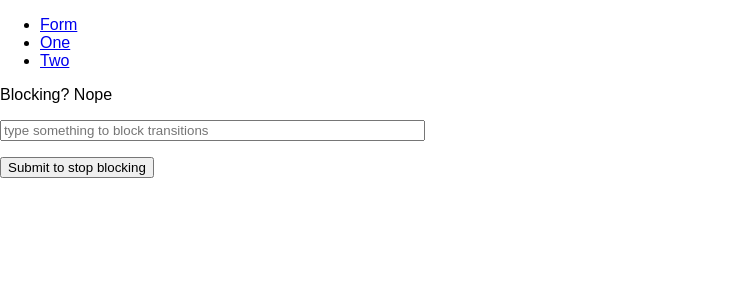
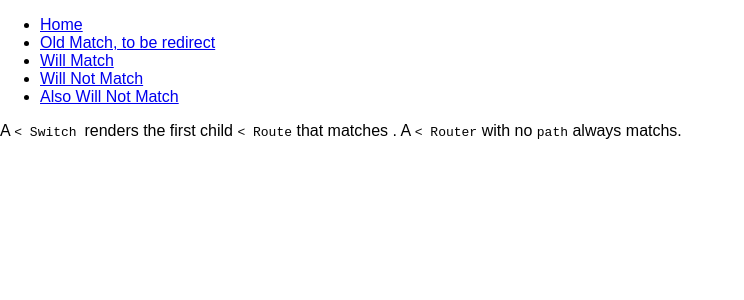
Before and after one commit to zhangfaliang/react-cli, a React (Create React App) app: page / in a window 1280 px wide. Shown: the top 300 px of the page, without its empty margins (0-744 px from the left). Built offline with nearby package versions, Linux system fonts and the light colour scheme.

Commit message:
add nomatch example

```diff
--- a/src/index.js
+++ b/src/index.js
@@ -14,7 +14,8 @@
   URLParameters,
   AuthExample,
   CustomLink,
-  PreventingTransitionsExample
+  PreventingTransitionsExample,
+  NoMatchExample
 } from './routers/index';
 
 const sagaMiddleware = createSagaMiddleware();
@@ -35,7 +36,7 @@
   // this function will be reused
   ReactDOM.render(
     <Provider store={store}>
-      <PreventingTransitionsExample />
+      <NoMatchExample />
     </Provider>,
     document.getElementById('root')
   );
--- /dev/null
+++ b/src/routers/NoMatch.js
@@ -0,0 +1,57 @@
+import React from 'react';
+import {
+  BrowserRouter as Router,
+  Route,
+  Link,
+  Switch,
+  Redirect
+} from 'react-router-dom';
+import listenPushPath from '../sagas/homeSaga';
+const Home = () => (
+  <p>
+    A <code>&lt; Switch </code> renders the first child <code>&lt; Route</code>{' '}
+    that matches . A <code>&lt; Router</code> with no <code>path</code> always
+    matchs.
+  </p>
+);
+
+const WillMatch = () => <h3> Matched!</h3>;
+
+const NoMatch = ({ location }) => (
+  <div>
+    <h3>
+      No match for <code>{location.pathname}</code>
+    </h3>
+  </div>
+);
+const NoMatchExample = () => (
+  <Router>
+    <div>
+      <ul>
+        <li>
+          <Link to="/">Home</Link>
+        </li>
+        <li>
+          <Link to="/old-match">Old Match, to be redirect</Link>
+        </li>
+        <li>
+          <Link to="/will-match">Will Match</Link>
+        </li>
+        <li>
+          <Link to="/will-not-match">Will Not Match</Link>
+        </li>
+        <li>
+          <Link to="/also/will/not/match">Also Will Not Match </Link>
+        </li>
+      </ul>
+      <Switch>
+        <Route path="/" exact component={Home} />
+        <Redirect from="/old-match" to="will-match" />
+        <Route path="/will-match" component={WillMatch} />
+        <Route component={NoMatch} />
+      </Switch>
+    </div>
+  </Router>
+);
+
+export default NoMatchExample;
--- a/src/routers/index.js
+++ b/src/routers/index.js
@@ -3,10 +3,12 @@
 import AuthExample from './Redirects';
 import CustomLink from './CustomLink';
 import PreventingTransitionsExample from './PransitionsTransitions';
+import NoMatchExample from './NoMatch';
 export {
   BasicExample,
   URLParameters,
   AuthExample,
   CustomLink,
-  PreventingTransitionsExample
+  PreventingTransitionsExample,
+  NoMatchExample
 };
```
